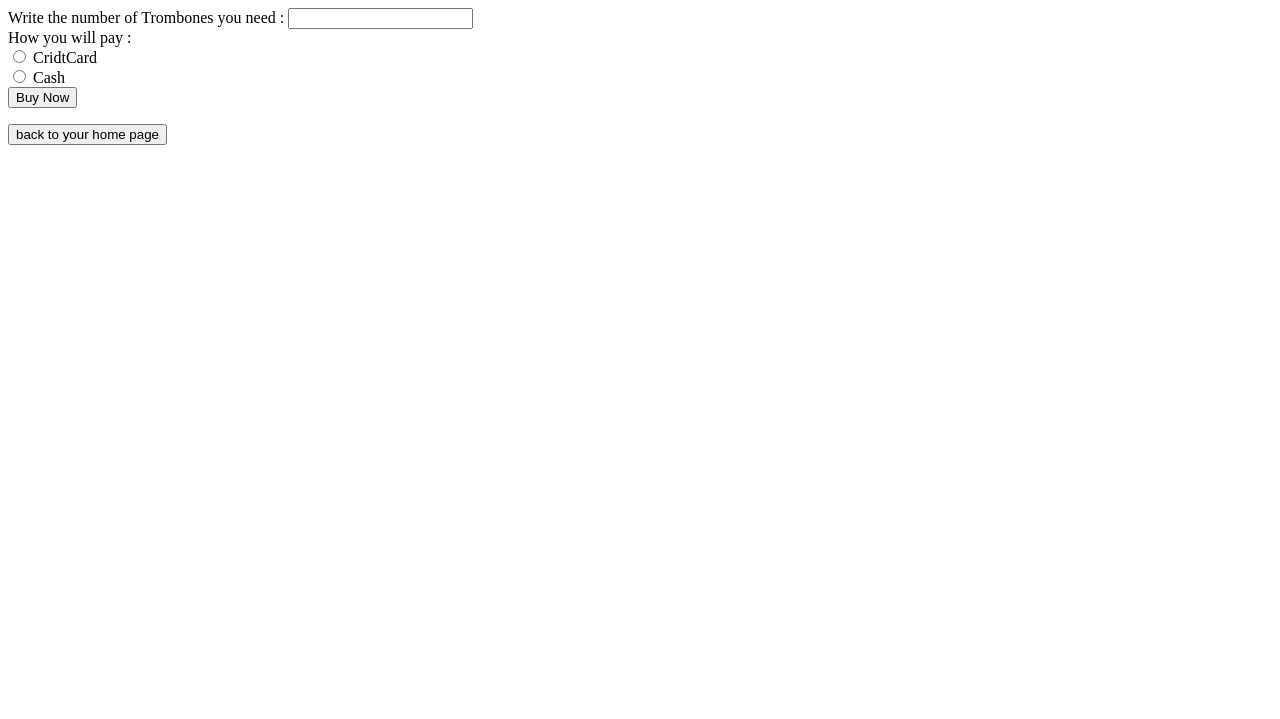
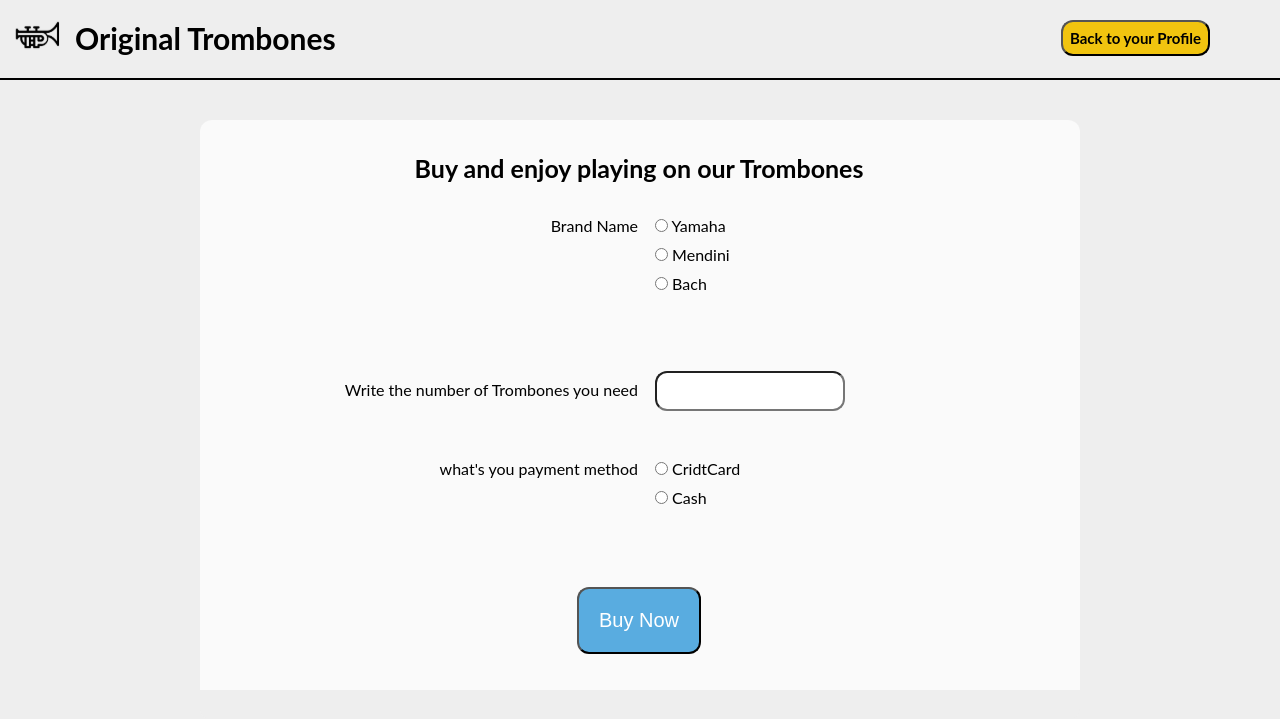
Before and after one commit to ahmeddrawy/Trombones-website, a PHP site: page /Trombones-website/TrombonePurchase.php in a window 1280 px wide. Shown: the top 719 px of the page. Run offline with PHP 8.4, Linux system fonts and the light colour scheme.

Commit message:
update UI for buy

```diff
--- a/TrombonePurchase.php
+++ b/TrombonePurchase.php
@@ -1,11 +1,79 @@
 <html>
 <head>
 
+<link rel="stylesheet" type="text/css" href="editUserPageStyle.css"/>
+<style>
+
+#radioInput
+{
+	margin-bottom:13px;
+}
+
+#nItems
+{
+	padding:10px;
+}
+
+.userButton
+{
+	width:auto;
+}
+
+
+</style>
 
 </head>
 <body>
 
+
+<header>
+	<img src="icon.png" id="PageIcon"/>
+	<h1 id="PageTitle">Original Trombones</h1>
+	<ul id="PageTags">
+		<li><input type="button" class="userButton" value="Back to your Profile" onclick="window.location.href = 'userPage.php'"/> </li>
+	</ul>
+</header>
+
+<div id="content">
+	<form name="PurchaseForm">
+		<table border="0">
+			<tr>
+				<td colspan="2" id="tabletitle" > Buy and enjoy playing on our Trombones </td>
+			</tr>
+			<tr>
+				<td id = "infotxt">Brand Name</td>
+				<td id = "formitems">
+					<input type="radio" name="brandName" value="Yamaha" class ="SelectBrand" id="radioInput"/> Yamaha<br>
+					<input type="radio" name="brandName" value="Mendini" class ="SelectBrand" id="radioInput"/> Mendini<br>
+					<input type="radio" name="brandName" value="Bach" class ="SelectBrand" id="radioInput"/> Bach
+				</td>
+			</tr>
+
+			<tr>
+				<td id = "infotxt">Write the number of Trombones you need </td>
+				<td id = "formitems"> <input type="number" id="nItems" name="nItems"/></td>
+			</tr>
+
+			<tr>
+				<td id = "infotxt">what's you payment method </td>
+
+				<td id = "formitems">
+					<input type="radio" name="PayMethod" value="CridtCard" id="radioInput"/> CridtCard<br>
+					<input type="radio" name="PayMethod" value="Cash" id="radioInput"/> Cash <br>
+				</td>
+			</tr>
+
+			<tr>
+				<th colspan="2"> <input  type="submit" value="Buy Now" id ="updateBtn"/><th>
+			</tr>
+		</table>
+	</form>
+
+</div>
+
+
 <!--Delete number of items in the database-->
+<!--
 <form name="PurchaseForm">
 Write the number of Trombones you need : <input type="number" id="nItems"/><br>
 How you will pay : <br/>
@@ -16,6 +84,6 @@ How you will pay : <br/>
 </form>
 
 <input type="submit" value="back to your home page" onclick="window.location.href = 'userPage.html'">
-
+-->
 </body>
 </html>
```
